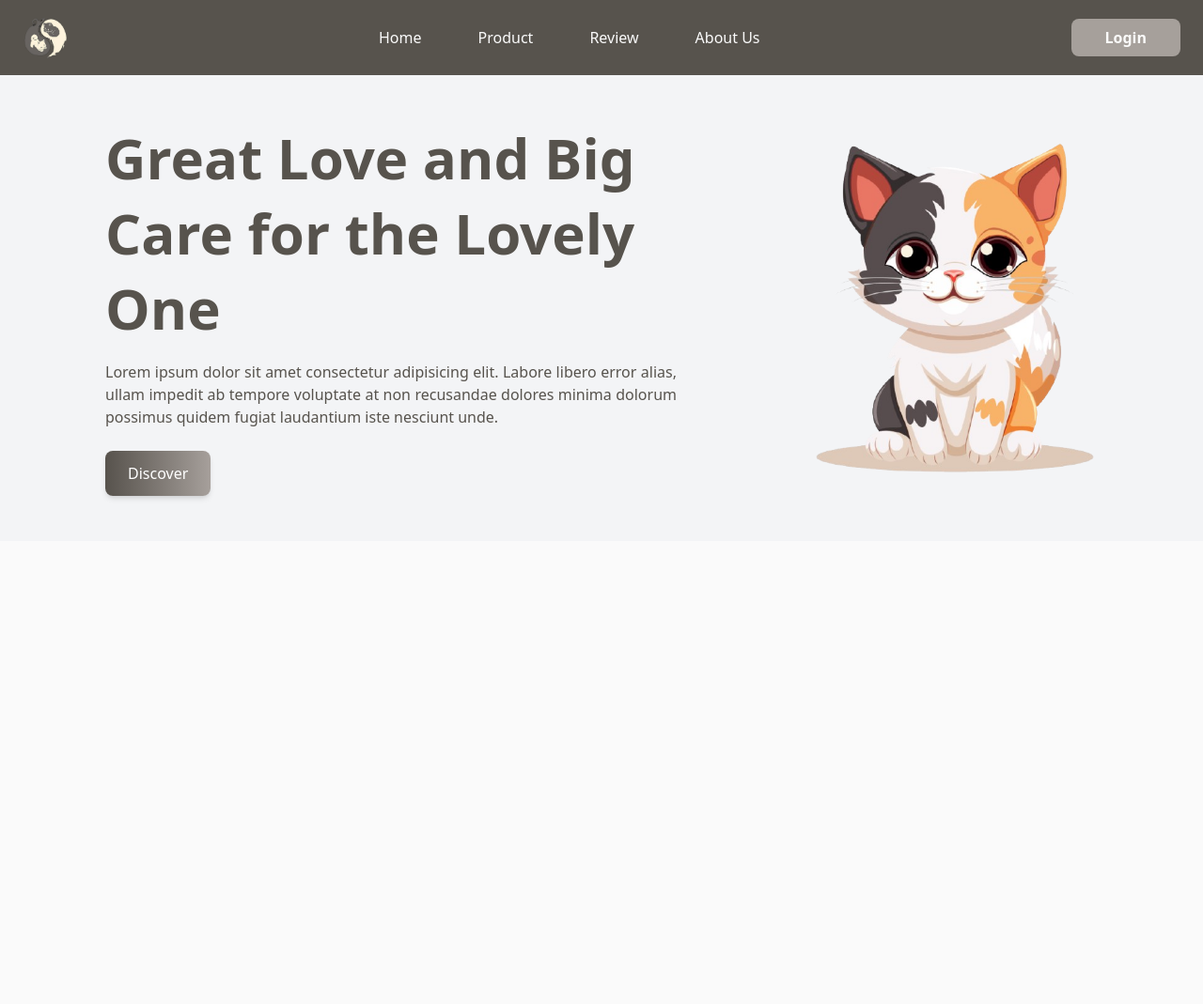
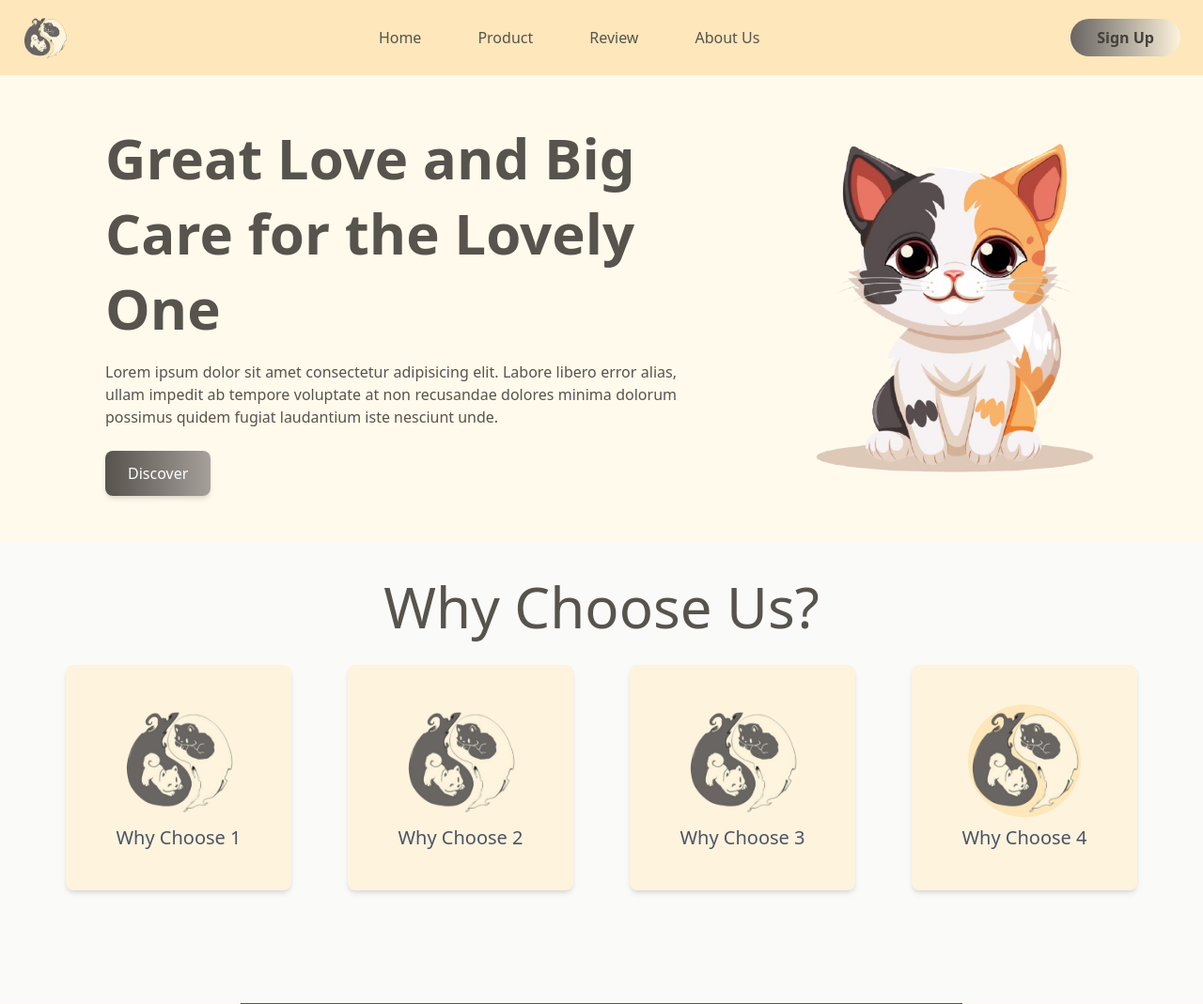
Before and after one commit to elcbil/docare, a website: page src/index.html in a window 1280 px wide. Shown: the whole page at 94% size. Before the commit the page ends 800 px from the top, so only its background shows below. Drawn offline with Linux system fonts and the light colour scheme.

Commit message:
Menambahkan Mentahan Section 1 (Why Choose Us?)

```diff
--- a/src/index.html
+++ b/src/index.html
@@ -9,27 +9,28 @@
 
 
 </head>
-<body class="bg-neutral-50">
-    <nav class="flex items-center justify-between px-6 py-4 bg-stone-600">
-        <!-- Logo -->
+<body class="bg-[#FFFAEC]">
+    <nav class="flex items-center justify-between px-6 py-4 bg-[#FDE7BB]">
+
         <div>
             <img src="../assets/pict/logo.png" alt="Logo" class="w-12 h-12">
         </div>
 
-        <!-- Menu Tengah -->
-        <ul class="flex space-x-15 text-neutral-50">
+        <ul class="flex space-x-15 text-stone-600">
             <li><a href="#" class="hover:text-gray-900">Home</a></li>
             <li><a href="#" class="hover:text-gray-900">Product</a></li>
             <li><a href="#" class="hover:text-gray-900">Review</a></li>
             <li><a href="#" class="hover:text-gray-900">About Us</a></li>
         </ul>
 
-        <!-- Button Login -->
-        <button class="px-9 py-2 rounded-lg font-semibold bg-stone-400 text-stone-50" >Login</button>
+        <button class="px-7 py-2 rounded-4xl font-semibold text-stone-700 bg-gradient-to-r from-[#696562] to-[#FEF3DD]">
+            Sign Up
+        </button>
+
     </nav>
 
     <main>
-        <section class="flex flex-col md:flex-row items-center justify-between px-8 py-12 bg-gray-100">
+        <section class="flex flex-col md:flex-row items-center justify-between px-8 py-12">
             <!-- Kiri (Teks & Tombol) -->
             <div class="md:w-1/2 text-center md:text-left ml-20">
               <h1 class="text-6xl font-bold text-stone-600 leading-20 mb-4">Great Love and Big Care for the Lovely One</h1>
@@ -43,6 +44,34 @@
             </div>
           </section>
 
+          <article class="bg-stone-50 py-10 pb-30">
+            <h2 class="text-center text-6xl font-philosopher text-stone-600 mb-8">Why Choose Us?</h2>
+            <div class="flex justify-center gap-15">
+              <!-- Card 1 -->
+              <div class="bg-[#FEF3DD] w-60 h-60 flex flex-col items-center justify-center rounded-lg shadow-md">
+                <img src="../assets/pict/logo.png" class="w-30 h-30 rounded-full mb-2"></img>
+                <p class="text-xl text-gray-600">Why Choose 1</p>
+              </div>
+              <!-- Card 2 (Active) -->
+              <div class="bg-[#FEF3DD] w-60 h-60 flex flex-col items-center justify-center rounded-lg shadow-md">
+                <img src="../assets/pict/logo.png" class="w-30 h-30  rounded-full mb-2"></img>
+                <p class="text-xl text-gray-600">Why Choose 2</p>
+              </div>
+              <!-- Card 3 -->
+              <div class="bg-[#FEF3DD] w-60 h-60 flex flex-col items-center justify-center rounded-lg shadow-md">
+                <img src="../assets/pict/logo.png" class="w-30 h-30 rounded-full mb-2"></img>
+                <p class="text-xl text-gray-600">Why Choose 3</p>
+              </div>
+              <!-- Card 4 -->
+              <div class="bg-[#FEF3DD] w-60 h-60 flex flex-col items-center justify-center rounded-lg shadow-md">
+                <img src="../assets/pict/logo.png" class="w-30 h-30 bg-[#FDE7BB] rounded-full mb-2"></img>
+                <p class="text-xl text-gray-600">Why Choose 4</p>
+              </div>
+            </div>
+          </article>
+
+          <hr class="w-6/10 mx-auto border-t-1 border-stone-600">
+
     </main>
 </body>
 </html>
```
Also changed, not shown: src/output.css.
